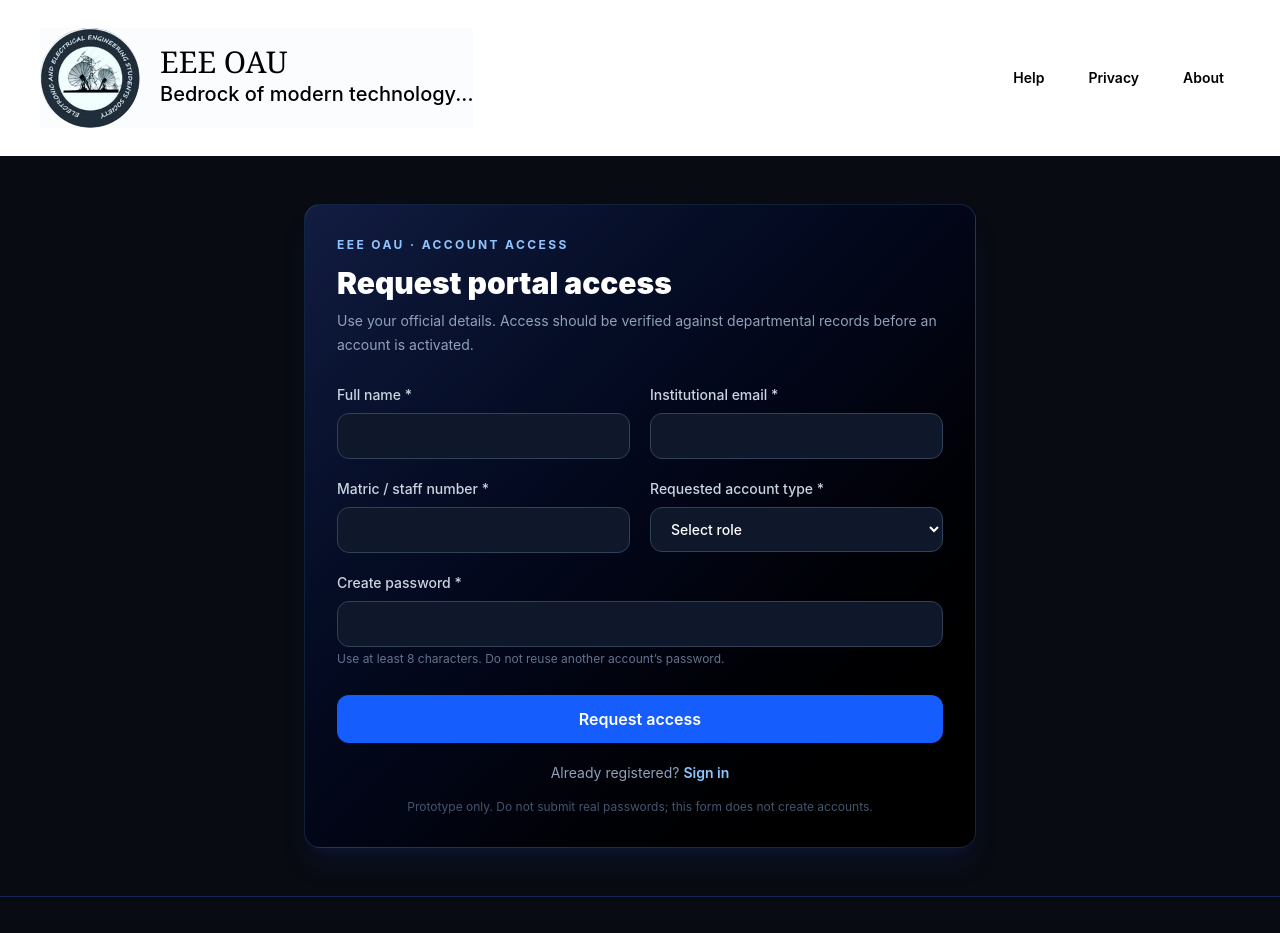
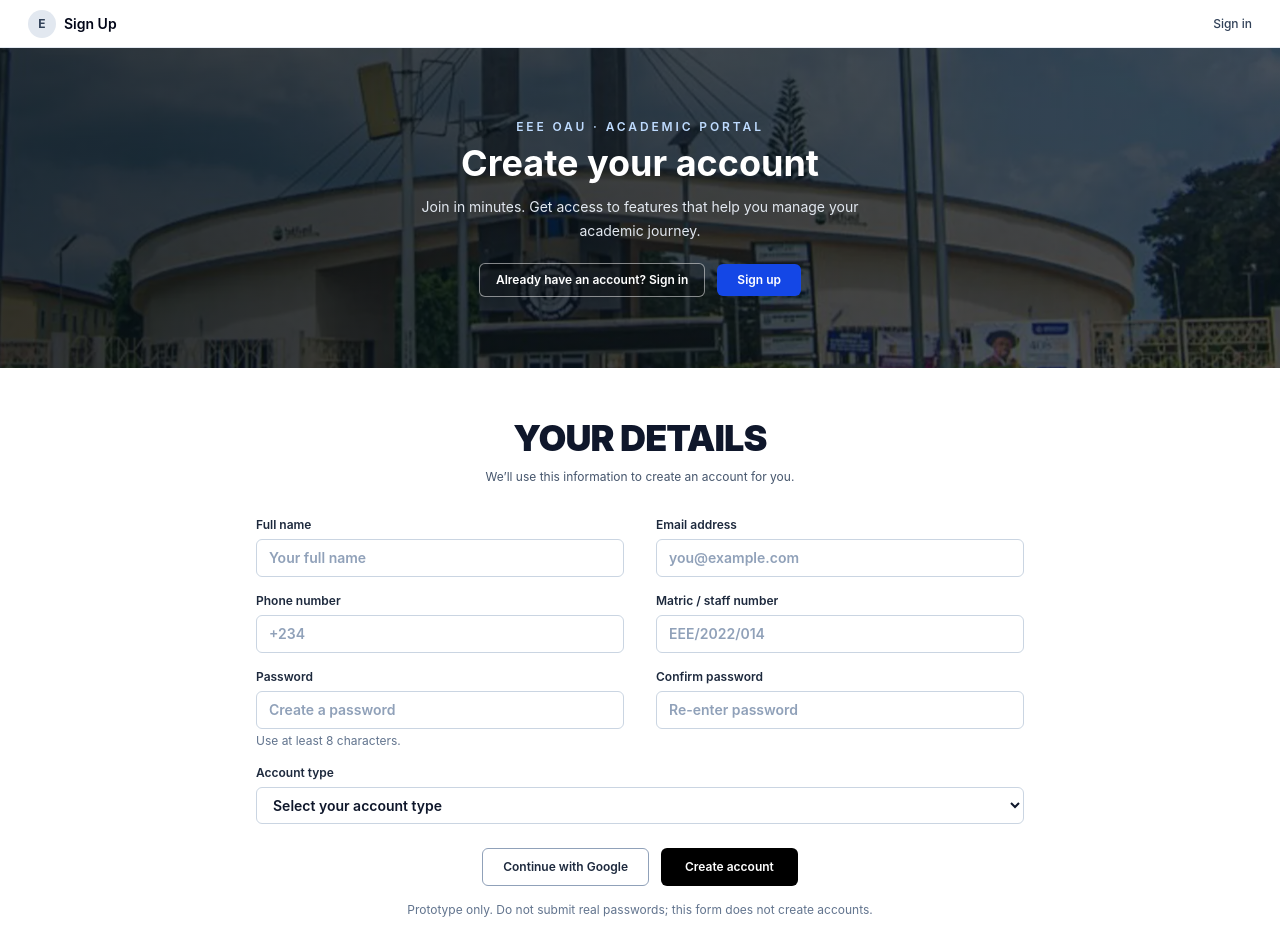
Before and after one commit to 9iceguy/EEE-project, a React (Vite) app: page /register in a window 1280 px wide. Shown: the top 933 px of the page. Built offline with nearby package versions, Linux system fonts and the light colour scheme.

Commit message:
Attendance dashboard was added

```diff
--- a/src/components/Footer.jsx
+++ b/src/components/Footer.jsx
@@ -1,6 +1,21 @@
-import { Link } from "react-router-dom";
+import { Link, useLocation } from "react-router-dom";
 
 export default function Footer() {
+  const { pathname } = useLocation();
+
+  if (pathname === "/register") {
+    return (
+      <footer className="border-t border-slate-100 bg-white px-5 py-6 text-slate-700">
+        <div className="mx-auto flex max-w-4xl flex-wrap items-center justify-center gap-x-7 gap-y-3 text-xs">
+          <span>© {new Date().getFullYear()} EEE OAU</span>
+          <Link to="/privacy" className="hover:text-blue-700">Privacy Policy</Link>
+          <Link to="/about" className="hover:text-blue-700">Terms of Service</Link>
+          <Link to="/help" className="hover:text-blue-700">Contact Support</Link>
+        </div>
+      </footer>
+    );
+  }
+
   return (
     <footer className="border-t border-blue-950 bg-[#080b12] px-6 py-8 text-slate-400">
       <div className="mx-auto flex max-w-7xl flex-col gap-5 sm:flex-row sm:items-center sm:justify-between">
--- a/src/components/Header.jsx
+++ b/src/components/Header.jsx
@@ -1,8 +1,32 @@
 // import React from 'react'
 import Navbar from "./Navbar";
-import { Link } from "react-router-dom";
+import { Link, useLocation } from "react-router-dom";
 
 const Header = () => {
+  const { pathname } = useLocation();
+
+  if (pathname === "/register") {
+    return (
+      <header className="flex h-12 items-center justify-between border-b border-slate-200 bg-white px-4 text-slate-950 sm:px-7">
+        <Link to="/register" className="flex items-center gap-2 text-sm font-semibold">
+          <span
+            aria-hidden="true"
+            className="flex size-7 items-center justify-center rounded-full bg-slate-200 text-xs font-bold text-slate-700"
+          >
+            E
+          </span>
+          Sign Up
+        </Link>
+        <Link
+          to="/login"
+          className="text-xs font-medium text-slate-700 transition hover:text-blue-700"
+        >
+          Sign in
+        </Link>
+      </header>
+    );
+  }
+
   return (
     <div>
       <header
--- /dev/null
+++ b/src/components/Sectionheader.jsx
@@ -0,0 +1,40 @@
+export default function Sectionheader({
+  eyebrow,
+  title,
+  accent = false,
+  level = 2,
+  centered = false,
+}) {
+  const Heading = level === 1 ? "h1" : "h2";
+  const lineColor = accent ? "border-emerald-400" : "border-blue-400";
+  const eyebrowColor = accent ? "text-emerald-300" : "text-blue-300";
+
+  return (
+    <div className={centered ? "text-center" : undefined}>
+      {eyebrow && (
+        <div
+          className={`mb-3 flex items-center gap-3 ${
+            centered ? "justify-center" : ""
+          }`}
+        >
+          <span
+            aria-hidden="true"
+            className={`h-px w-8 border-t ${lineColor}`}
+          />
+          <span
+            className={`text-xs font-bold uppercase tracking-[0.24em] ${eyebrowColor}`}
+          >
+            {eyebrow}
+          </span>
+        </div>
+      )}
+      <Heading
+        className={`text-3xl font-black uppercase leading-tight tracking-tight sm:text-4xl ${
+          accent ? "text-slate-900" : "text-white"
+        }`}
+      >
+        {title}
+      </Heading>
+    </div>
+  );
+}
--- a/src/components/SignupCard.jsx
+++ b/src/components/SignupCard.jsx
@@ -1,32 +1,35 @@
 import {Link} from "react-router-dom";
+import Sectionheader from "./Sectionheader";
+import studentImage from "../assets/fast1193.webp";
 
 const SignupCard = () => {
   return (
-    <section className="bg-[#0b0b0b] px-6 py-20 text-white">
-      <div className="mx-auto max-w-5xl rounded-3xl border border-blue-400/30 bg-gradient-to-r from-blue-600/80 via-blue-700/70 to-black/80 p-8 shadow-2xl shadow-blue-900/30 md:p-12">
-        <div className="flex flex-col gap-8 md:flex-row md:items-center md:justify-between">
-          <div className="max-w-xl">
-            <p className="mb-3 text-xs font-semibold uppercase tracking-[0.25em] text-blue-100">
-              Access Portal
-            </p>
-            <h2 className="text-3xl font-black md:text-4xl">
-              Create your secure account
-            </h2>
-            <p className="mt-4 text-base text-slate-200">
-              Join the Electronic & Electrical Engineering filing system and manage
-              biometric records with authorized access.
-            </p>
-          </div>
-
-          <div className="flex flex-col gap-3 sm:flex-row md:flex-col lg:flex-row">
-            <Link to="/register">
-              <button className="rounded-full bg-white px-6 py-3 text-sm font-semibold text-blue-700 transition hover:bg-blue-50">
-                Sign Up
-              </button>
+    <section className="bg-white px-5 py-12 sm:px-8 sm:py-16">
+      <div
+        className="relative mx-auto flex min-h-72 max-w-6xl items-center justify-center overflow-hidden rounded-2xl bg-cover bg-center px-6 py-10 text-center text-white shadow-xl sm:min-h-80"
+        style={{
+          backgroundImage: `linear-gradient(90deg, rgb(5 13 18 / 82%), rgb(5 13 18 / 68%)), url("${studentImage}")`,
+        }}
+      >
+        <div className="relative z-10 max-w-xl">
+          <Sectionheader eyebrow="Access Portal" title="Create your account" centered />
+          <p className="mt-4 text-sm leading-6 text-slate-200">
+            Join the Electrical and Electronic Engineering portal to manage
+            your academic journey.
+          </p>
+          <div className="mt-6 flex flex-wrap justify-center gap-3">
+            <Link
+              to="/login"
+              className="rounded-md border border-white/50 bg-black/20 px-5 py-2.5 text-xs font-semibold text-white transition hover:bg-white/15"
+            >
+              Already have an account? Sign in
             </Link>
-            <button className="rounded-full border border-white/30 bg-black/20 px-6 py-3 text-sm font-semibold text-white transition hover:bg-black/30">
-              Learn More
-            </button>
+            <Link
+              to="/register"
+              className="rounded-md bg-blue-700 px-6 py-2.5 text-xs font-semibold text-white transition hover:bg-blue-600"
+            >
+              Sign up
+            </Link>
           </div>
         </div>
       </div>
--- a/src/pages/InformationPage.jsx
+++ b/src/pages/InformationPage.jsx
@@ -1,4 +1,5 @@
 import { Link, useLocation } from "react-router-dom";
+import Sectionheader from "../components/Sectionheader";
 
 const content = {
   "/help": {
@@ -40,8 +41,7 @@ export default function InformationPage() {
   return (
     <main className="min-h-[65vh] bg-[#080b12] px-4 py-12 text-white sm:px-6">
       <div className="mx-auto max-w-4xl">
-        <p className="text-xs font-bold uppercase tracking-[0.2em] text-blue-300">{page.label}</p>
-        <h1 className="mt-3 text-3xl font-black sm:text-4xl">{page.title}</h1>
+        <Sectionheader eyebrow={page.label} title={page.title} level={1} />
         <p className="mt-4 max-w-3xl text-base leading-7 text-slate-400">{page.intro}</p>
         <div className="mt-8 grid gap-4 md:grid-cols-3">
           {page.sections.map(([title, description]) => (
--- a/src/pages/Login.jsx
+++ b/src/pages/Login.jsx
@@ -1,6 +1,7 @@
 import { useState } from "react";
 import { Link, useNavigate } from "react-router-dom";
 import { toast } from "react-toastify";
+import Sectionheader from "../components/Sectionheader";
 
 const Login = () => {
   const navigate = useNavigate();
@@ -38,7 +39,7 @@ const Login = () => {
             onSubmit={loginForm}
             className="w-full max-w-md rounded-2xl border border-blue-400/30 bg-gradient-to-br from-blue-950/80 via-black to-blue-900/60 p-6 shadow-xl shadow-blue-900/30"
           >
-            <h1 className="mb-2 text-center text-3xl font-bold text-white">Login</h1>
+            <Sectionheader eyebrow="EEE OAU · Account access" title="Login" level={1} centered />
             <p className="mb-5 text-center text-sm text-slate-400">Preview a role workspace. Authentication is not connected.</p>
 
             <div className="mb-4 flex flex-col gap-2">
--- a/src/pages/Portal.jsx
+++ b/src/pages/Portal.jsx
@@ -1,6 +1,7 @@
 import { useMemo, useState } from "react";
 import { Link, useNavigate, useParams } from "react-router-dom";
 import { toast } from "react-toastify";
+import Sectionheader from "../components/Sectionheader";
 
 const roles = {
   student: { title: "Student", welcome: "Your academic workspace" },
@@ -79,12 +80,7 @@ function PageHeading({ eyebrow, title, description, action }) {
   return (
     <div className="mb-7 flex flex-col gap-4 sm:flex-row sm:items-end sm:justify-between">
       <div>
-        {eyebrow && (
-          <p className="mb-2 text-xs font-bold uppercase tracking-[0.22em] text-blue-300">
-            {eyebrow}
-          </p>
-        )}
-        <h1 className="text-3xl font-black tracking-tight text-white sm:text-4xl">{title}</h1>
+        <Sectionheader eyebrow={eyebrow} title={title} level={1} />
         {description && <p className="mt-2 max-w-2xl text-sm leading-6 text-slate-400">{description}</p>}
       </div>
       {action}
--- a/src/pages/Register.jsx
+++ b/src/pages/Register.jsx
@@ -1,43 +1,197 @@
 import { Link } from "react-router-dom";
 import { toast } from "react-toastify";
+import Sectionheader from "../components/Sectionheader";
+import studentImage from "../assets/fast1193.webp";
+
+const inputClass =
+  "mt-1.5 w-full rounded-md border border-slate-300 bg-white px-3 py-2 text-sm text-slate-900 outline-none transition placeholder:text-slate-400 focus:border-blue-600 focus:ring-2 focus:ring-blue-600/15";
 
 export default function Register() {
   const submit = (event) => {
     event.preventDefault();
-    toast.info("Demo only: account registration is not connected to the department directory.", { position: "top-center" });
+    const formData = new FormData(event.currentTarget);
+
+    if (formData.get("password") !== formData.get("confirmPassword")) {
+      toast.error("Passwords do not match.", { position: "top-center" });
+      return;
+    }
+
+    toast.info(
+      "Demo only: account registration is not connected to the department directory.",
+      { position: "top-center" },
+    );
   };
 
   return (
-    <main className="min-h-[70vh] bg-[#080b12] px-4 py-12 text-white">
-      <form onSubmit={submit} className="mx-auto max-w-2xl rounded-2xl border border-blue-400/20 bg-gradient-to-br from-blue-950/70 via-slate-950 to-black p-6 shadow-xl shadow-blue-950/30 sm:p-8">
-        <p className="text-xs font-bold uppercase tracking-[0.2em] text-blue-300">EEE OAU · Account access</p>
-        <h1 className="mt-3 text-3xl font-black">Request portal access</h1>
-        <p className="mt-2 text-sm leading-6 text-slate-400">Use your official details. Access should be verified against departmental records before an account is activated.</p>
-        <div className="mt-7 grid gap-5 sm:grid-cols-2">
-          <label className="text-sm font-medium text-slate-300">Full name *
-            <input className="mt-2 w-full rounded-xl border border-slate-700 bg-slate-900 px-4 py-3 text-white outline-none focus:border-blue-400 focus:ring-2 focus:ring-blue-500/30" autoComplete="name" required/>
+    <main className="bg-white text-slate-950">
+      <section
+        className="relative flex min-h-72 items-center justify-center bg-cover bg-center px-5 py-12 text-center text-white sm:min-h-80"
+        style={{
+          backgroundImage: `linear-gradient(90deg, rgb(5 13 18 / 82%), rgb(5 13 18 / 68%)), url("${studentImage}")`,
+        }}
+      >
+        <div className="relative z-10 max-w-xl">
+          <p className="text-xs font-semibold uppercase tracking-[0.24em] text-blue-200">
+            EEE OAU · Academic portal
+          </p>
+          <h1 className="mt-2 text-3xl font-bold sm:text-4xl">
+            Create your account
+          </h1>
+          <p className="mx-auto mt-3 max-w-md text-sm leading-6 text-slate-200">
+            Join in minutes. Get access to features that help you manage your
+            academic journey.
+          </p>
+          <div className="mt-5 flex flex-wrap items-center justify-center gap-3">
+            <Link
+              to="/login"
+              className="rounded-md border border-white/50 bg-black/20 px-4 py-2 text-xs font-semibold text-white transition hover:bg-white/15"
+            >
+              Already have an account? Sign in
+            </Link>
+            <a
+              href="#details"
+              className="rounded-md bg-blue-700 px-5 py-2 text-xs font-semibold text-white transition hover:bg-blue-600"
+            >
+              Sign up
+            </a>
+          </div>
+        </div>
+      </section>
+
+      <section id="details" className="px-5 py-9 sm:px-8 sm:py-12">
+        <div className="mx-auto max-w-3xl">
+          <div className="text-center">
+            <Sectionheader
+              title="Your details"
+              level={2}
+              centered
+              accent
+            />
+            <p className="mt-2 text-xs text-slate-600">
+              We’ll use this information to create an account for you.
+            </p>
+          </div>
+
+          <form onSubmit={submit} className="mt-8">
+            <div className="grid gap-x-8 gap-y-4 sm:grid-cols-2">
+              <label className="block text-xs font-semibold text-slate-800" htmlFor="register-name">
+                Full name
+                <input
+                  id="register-name"
+                  name="fullName"
+                  className={inputClass}
+                  autoComplete="name"
+                  placeholder="Your full name"
+                  required
+                />
               </label>
-          <label className="text-sm font-medium text-slate-300">Institutional email *
-            <input className="mt-2 w-full rounded-xl border border-slate-700 bg-slate-900 px-4 py-3 text-white outline-none focus:border-blue-400 focus:ring-2 focus:ring-blue-500/30" type="email" autoComplete="email" required/>
+              <label className="block text-xs font-semibold text-slate-800" htmlFor="register-email">
+                Email address
+                <input
+                  id="register-email"
+                  name="email"
+                  className={inputClass}
+                  type="email"
+                  autoComplete="email"
+                  placeholder="you@example.com"
+                  required
+                />
               </label>
-          <label className="text-sm font-medium text-slate-300">Matric / staff number *
-            <input className="mt-2 w-full rounded-xl border border-slate-700 bg-slate-900 px-4 py-3 text-white outline-none focus:border-blue-400 focus:ring-2 focus:ring-blue-500/30" required/>
+              <label className="block text-xs font-semibold text-slate-800" htmlFor="register-phone">
+                Phone number
+                <input
+                  id="register-phone"
+                  name="phone"
+                  className={inputClass}
+                  type="tel"
+                  autoComplete="tel"
+                  placeholder="+234"
+                  required
+                />
               </label>
-          <label className="text-sm font-medium text-slate-300">Requested account type *
-            <select className="mt-2 w-full rounded-xl border border-slate-700 bg-slate-900 px-4 py-3 text-white outline-none focus:border-blue-400 focus:ring-2 focus:ring-blue-500/30" required defaultValue="">
-              <option value="" disabled>Select role</option>
-              <option>Student</option><option>Staff / Lecturer</option><option>Part Adviser</option><option>Head of Department</option>
+              <label className="block text-xs font-semibold text-slate-800" htmlFor="register-id">
+                Matric / staff number
+                <input
+                  id="register-id"
+                  name="institutionalId"
+                  className={inputClass}
+                  placeholder="EEE/2022/014"
+                  required
+                />
+              </label>
+              <label className="block text-xs font-semibold text-slate-800" htmlFor="register-password">
+                Password
+                <input
+                  id="register-password"
+                  name="password"
+                  className={inputClass}
+                  type="password"
+                  autoComplete="new-password"
+                  minLength={8}
+                  placeholder="Create a password"
+                  required
+                />
+                <span className="mt-1 block font-normal text-slate-500">
+                  Use at least 8 characters.
+                </span>
+              </label>
+              <label className="block text-xs font-semibold text-slate-800" htmlFor="register-confirm-password">
+                Confirm password
+                <input
+                  id="register-confirm-password"
+                  name="confirmPassword"
+                  className={inputClass}
+                  type="password"
+                  autoComplete="new-password"
+                  minLength={8}
+                  placeholder="Re-enter password"
+                  required
+                />
+              </label>
+              <label className="block text-xs font-semibold text-slate-800 sm:col-span-2" htmlFor="register-role">
+                Account type
+                <select
+                  id="register-role"
+                  name="accountType"
+                  className={inputClass}
+                  required
+                  defaultValue=""
+                >
+                  <option value="" disabled>Select your account type</option>
+                  <option>Student</option>
+                  <option>Staff / Lecturer</option>
+                  <option>Part Adviser</option>
+                  <option>Head of Department</option>
                 </select>
               </label>
-          <label className="text-sm font-medium text-slate-300 sm:col-span-2">Create password *
-            <input className="mt-2 w-full rounded-xl border border-slate-700 bg-slate-900 px-4 py-3 text-white outline-none focus:border-blue-400 focus:ring-2 focus:ring-blue-500/30" type="password" autoComplete="new-password" minLength="8" required/>
-            <span className="mt-1 block text-xs font-normal text-slate-500">Use at least 8 characters. Do not reuse another account’s password.</span>
-          </label>
             </div>
-        <button className="mt-7 w-full rounded-xl bg-blue-600 px-5 py-3 font-semibold text-white hover:bg-blue-500">Request access</button>
-        <p className="mt-5 text-center text-sm text-slate-400">Already registered? <Link to="/login" className="font-semibold text-blue-300 hover:text-blue-200">Sign in</Link></p>
-        <p className="mt-4 text-center text-xs text-slate-600">Prototype only. Do not submit real passwords; this form does not create accounts.</p>
+
+            <div className="mt-6 flex flex-col justify-center gap-3 sm:flex-row">
+              <button
+                type="button"
+                onClick={() =>
+                  toast.info("Demo only: Google sign-in is not connected.", {
+                    position: "top-center",
+                  })
+                }
+                className="rounded-md border border-slate-400 px-5 py-2.5 text-xs font-semibold text-slate-800 transition hover:bg-slate-50"
+              >
+                Continue with Google
+              </button>
+              <button
+                type="submit"
+                className="rounded-md bg-black px-6 py-2.5 text-xs font-semibold text-white transition hover:bg-slate-800"
+              >
+                Create account
+              </button>
+            </div>
+            <p className="mt-4 text-center text-xs text-slate-500">
+              Prototype only. Do not submit real passwords; this form does not
+              create accounts.
+            </p>
           </form>
+        </div>
+      </section>
     </main>
   );
 }
```
Also changed, not shown: src/pages/PortalNotice.jsx (+8 -4 lines), src/assets/image.png (added). Lines whose indentation alone changed are shown as unchanged.
